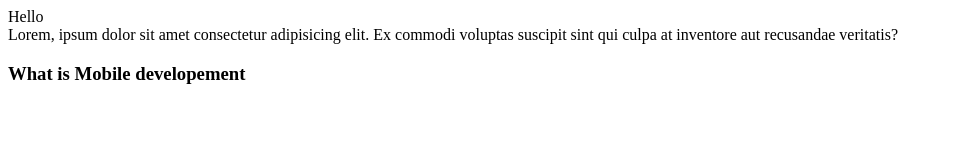
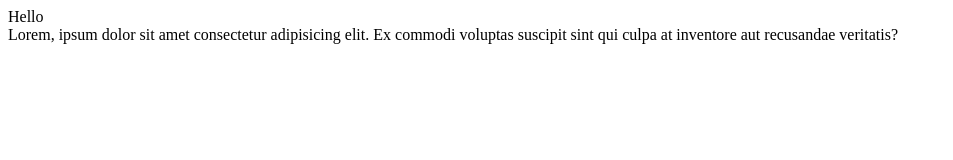
Before and after one commit to sahas97/Myapp, a plain HTML site: page shop.html in a window 1280 px wide. Shown: the whole page, without its empty margins (0-953 px from the left). Drawn offline with Linux system fonts and the light colour scheme.

Commit message:
Revert "Update shop.html"

```diff
--- a/shop.html
+++ b/shop.html
@@ -5,8 +5,5 @@
         Lorem, ipsum dolor sit amet consectetur adipisicing elit.
         Ex commodi voluptas suscipit sint qui culpa at inventore
         aut recusandae veritatis?
-
-        <h3>What is Mobile developement</h3>
     </body>
-
 </html>
```
